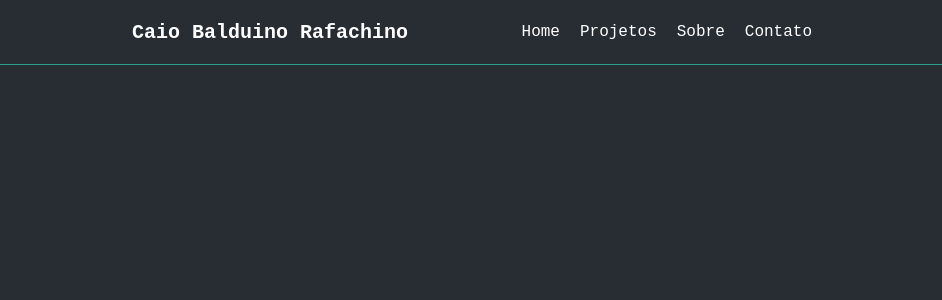
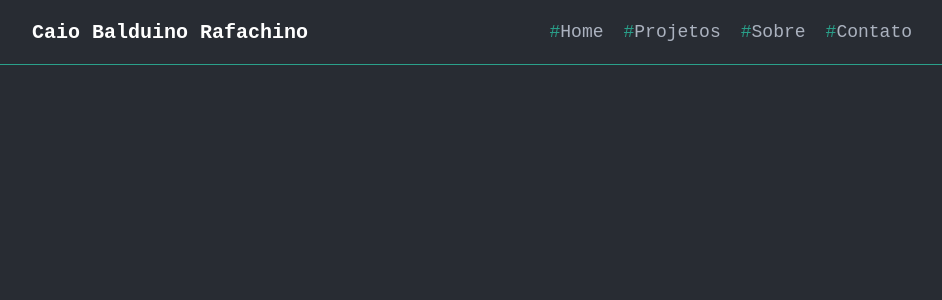
Before and after one commit to Caiobaldur/PortifolioCaioBalduino, a React (Vite) app in the folder myportifolio/: page / in a window 1280 px wide. Shown: the top 300 px of the page, without its empty margins (168-1110 px from the left). Built offline with nearby package versions, Linux system fonts and the light colour scheme; a web font is replaced by a local one.

Commit message:
💫feat: header component completed with responsive hamburger menu.

```diff
--- a/myportifolio/package.json
+++ b/myportifolio/package.json
@@ -12,6 +12,7 @@
   "dependencies": {
     "react": "^18.2.0",
     "react-dom": "^18.2.0",
+    "react-icons": "^4.11.0",
     "styled-components": "^6.0.9"
   },
   "devDependencies": {
--- a/myportifolio/src/components/Header/index.jsx
+++ b/myportifolio/src/components/Header/index.jsx
@@ -1,6 +1,7 @@
-import { Container, Name, Link } from "./styles";
+import { Container, Name, Link, Menu } from "./styles";
+import {RiMenu3Fill} from "react-icons/ri"
 
-export function Header() {
+export function Header({ setMenuIsVisible }) {
 
   return (
     <Container>
@@ -10,14 +11,18 @@ export function Header() {
           </Name>
             <Link>
               <ul>
-                <li>Home</li>
-                <li>Projetos</li>
-                <li>Sobre</li>
-                <li>Contato</li>
+                <li><a href=""><span>#</span>Home</a></li>
+                <li><a href=""><span>#</span>Projetos</a></li>
+                <li><a href=""><span>#</span>Sobre</a></li>
+                <li><a href=""><span>#</span>Contato</a></li>
               </ul>
             </Link>
+            <Menu>
+              <RiMenu3Fill size={25} onClick={() => setMenuIsVisible(true)}/>
+            </Menu>
+
+    </Container>
 
 
-    </Container>
-  )
+  );
 }
--- a/myportifolio/src/components/Header/styles.js
+++ b/myportifolio/src/components/Header/styles.js
@@ -1,4 +1,6 @@
 import styled from "styled-components"
+
+
 
 export const Container = styled.header`
   grid-area: header;
@@ -14,19 +16,74 @@ export const Container = styled.header`
   justify-content: space-between;
   align-items: center;
 
-  padding: 0 30rem;
+  padding: 0 20rem;
+
+  @media (max-width: 1024px) {
+    padding: 0 12rem;
+  }
+
+  @media (max-width: 768px) {
+    padding: 0 3rem;
+  }
 `
 
 export const Name = styled.div`
-  display: flex;
+  white-space: nowrap;
 `
 
-export const Link = styled.div`
+export const Link = styled.nav`
   > ul {
     display: flex;
     gap: 2rem;
     list-style: none;
-    font-size: 1.6rem;
+    font-size: 1.8rem;
+    flex-flow: row nowrap;
   }
 
+  > ul li a {
+    text-decoration: none;
+    color: ${({ theme }) => theme.COLORS.GRAY_100};
+    transition: .5s ease-in-out;
+  }
+
+  > ul li span {
+    color: ${({ theme }) => theme.COLORS.GREEN_200};
+  }
+
+  ul li a:hover {
+    color: #fff;
+    transition: .5s ease-in-out;
+  }
+
+  @media (max-width: 768px) {
+    > ul {
+      display: none;
+      flex-flow: column nowrap;
+      background-color: #282C33;
+      position: fixed;
+      top: 0;
+      right: 0;
+      height: 100vh;
+      width: 30rem;
+      padding-left: 2rem;
+      padding-top: 3.5rem;
+      border-left: #2AA18B .1rem solid;
+    }
+
+
+  }
 `;
+
+export const Menu = styled.button`
+  display: none;
+
+  @media (max-width: 768px) {
+    display: flex;
+    border: none;
+    background: none;
+    > svg{
+      color: ${({theme}) => theme.COLORS.GREEN_200};
+      font-size: 3.5rem;
+    }
+  }
+`;
--- /dev/null
+++ b/myportifolio/src/components/MenuMobile/index.jsx
@@ -0,0 +1,23 @@
+import { useEffect } from "react";
+import { Container } from "./styles";
+import { IoClose } from "react-icons/io5"
+
+
+export function MenuMobile({menuIsVisible, setMenuIsVisible}) {
+  useEffect(() => {
+    document.body.style.overflowY = menuIsVisible ? 'hidden' : 'auto'
+  }, [menuIsVisible]);
+
+  return (
+    <Container isVisible={menuIsVisible}>
+      <IoClose size={45} onClick={() => setMenuIsVisible(false)}/>
+      <nav>
+       <a href=""><span>#</span>Home</a>
+       <a href=""><span>#</span>Projetos</a>
+       <a href=""><span>#</span>Sobre</a>
+       <a href=""><span>#</span>Contato</a>
+      </nav>
+    </Container>
+
+  );
+}
--- /dev/null
+++ b/myportifolio/src/components/MenuMobile/styles.js
@@ -0,0 +1,61 @@
+import styled, { css } from "styled-components";
+
+export const Container = styled.div`
+  position: absolute;
+  backdrop-filter: blur(2px);
+  width: 100%;
+  height: 100%;
+  inset: 0;
+  z-index: 5;
+  display: flex;
+  align-items: center;
+  justify-content: center;
+  font-family: var(--h-font);
+
+  background: rgb(60,64,71);
+  background: linear-gradient(90deg, rgba(60,64,71,0.8715861344537815) 0%, rgba(68,76,89,0.8015581232492998) 36%, rgba(42,161,139,1) 100%);
+
+  opacity: ${({isVisible}) => isVisible ? 1 : 0};
+  pointer-events: none;
+  transition: .5s;
+
+  > svg {
+    position: absolute;
+    top: 1rem;
+    right: 1rem;
+    color: #fff;
+
+  }
+
+  nav {
+    display: flex;
+    align-items: center;
+    justify-content: center;
+    flex-direction: column;
+    gap: 2rem;
+    transform: scale(0.7);
+    transition: .7s;
+  }
+
+  nav a {
+    text-decoration: none;
+    color: #fff;
+    font-size: 2rem;
+  }
+
+  nav a span {
+    color: ${({theme}) => theme.COLORS.GREEN_200};
+  }
+
+  ${({ isVisible  }) => isVisible && css`
+  pointer-events: auto;
+  transform: translateY(0rem);
+
+  > nav {
+    transform: scale(1);
+  }
+
+  `};
+
+
+  `;
--- a/myportifolio/src/pages/Home/index.jsx
+++ b/myportifolio/src/pages/Home/index.jsx
@@ -1,11 +1,18 @@
 import { Container } from "./styles";
 import { Header } from "../../components/Header"
+import { MenuMobile } from "../../components/MenuMobile";
+import { useState } from "react";
 
 export function Home() {
+  const [menuIsVisible, setMenuIsVisible] = useState(false);
 
   return (
-    <Container>
-      <Header/>
-    </Container>
+
+    <>
+        <MenuMobile menuIsVisible={menuIsVisible} setMenuIsVisible={setMenuIsVisible}/>
+      <Container>
+        <Header setMenuIsVisible={setMenuIsVisible}/>
+      </Container>
+    </>
   )
 }
```
Also changed, not shown: 1 other file (tests, documents, lock files or other folders).
